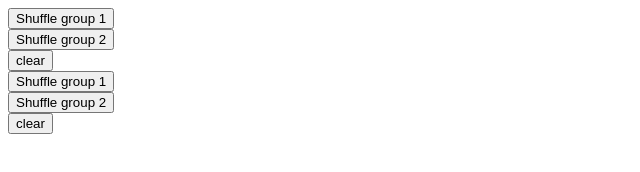
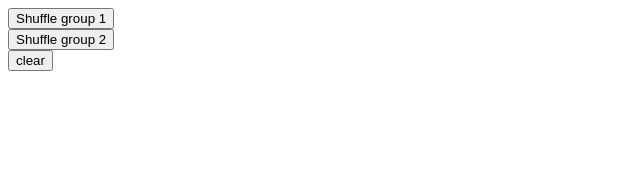
Before and after one commit to naagaditya/playgame, a plain HTML site: page index.html in a window 1280 px wide. Shown: the whole page, without its empty margins (0-640 px from the left). Drawn offline with Linux system fonts and the light colour scheme.

Commit message:
Update index.html

```diff
--- a/index.html
+++ b/index.html
@@ -32,37 +32,3 @@
 
 </body>
 </html>
-<!DOCTYPE html>
-<html>
-<head>
-	<meta charset="utf-8">
-	<meta name="viewport" content="width=device-width, initial-scale=1">
-	<title>ADitya</title>
-</head>
-<script type="text/javascript">
-    function shuffle1() {
-        group1.innerHTML = Math.floor(Math.random() * 6) + 1;
-    }
-    function shuffle2() {
-        group2.innerHTML = String.fromCharCode(Math.floor(Math.random() * 7) + 65);
-    }
-    function clear() {
-        group1.innerHTML = '';
-        group2.innerHTML = '';
-    }
-</script>
-<body>
-    <div>
-        <button onclick="shuffle1()">Shuffle group 1</button>
-        <span id="group1"></span>
-    </div>
-    <div>
-        <button onclick="shuffle2()">Shuffle group 2</button>
-        <span id="group2"></span>
-    </div>
-    <div>
-        <button onclick="clear()">clear</button>
-    </div>
-
-</body>
-</html>
```
